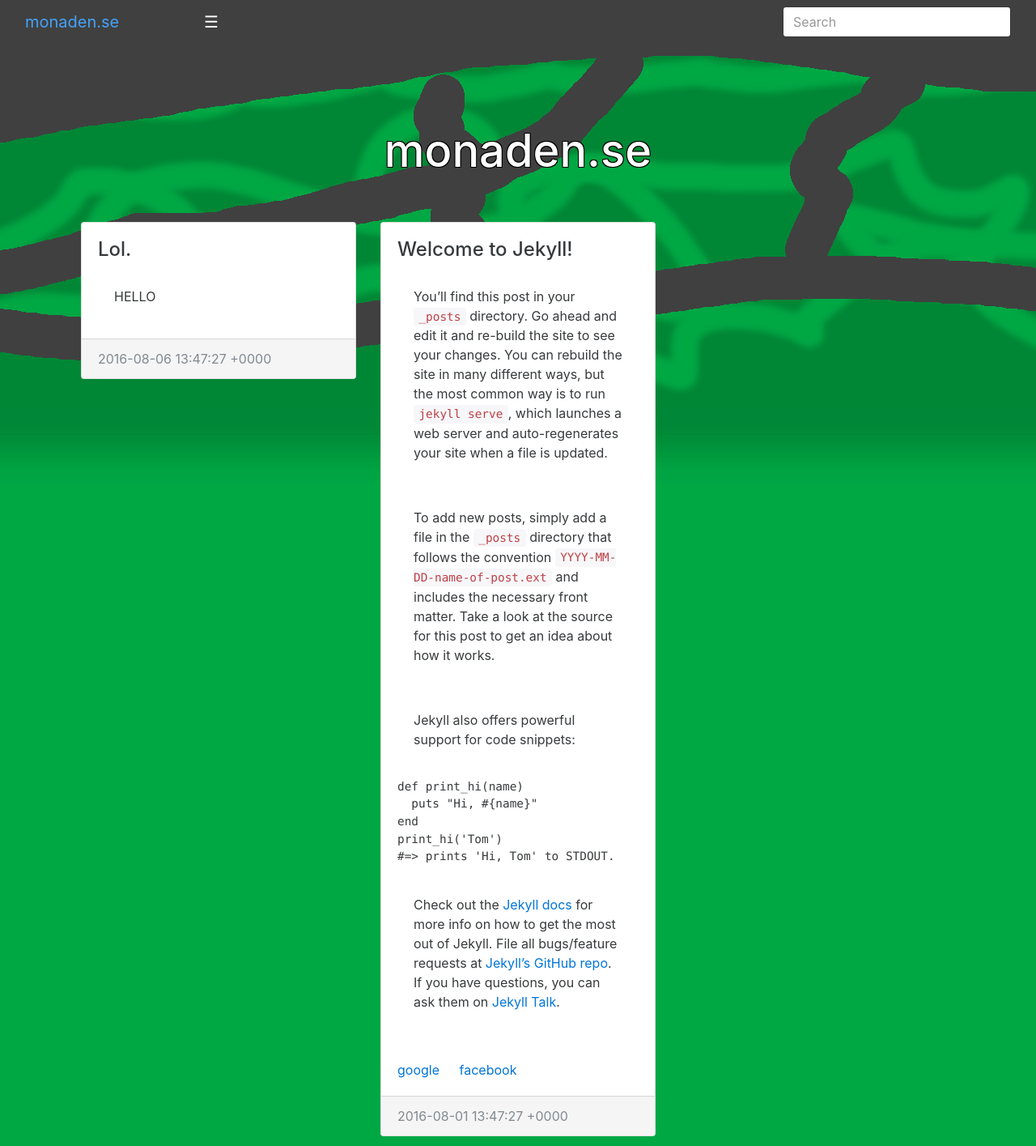
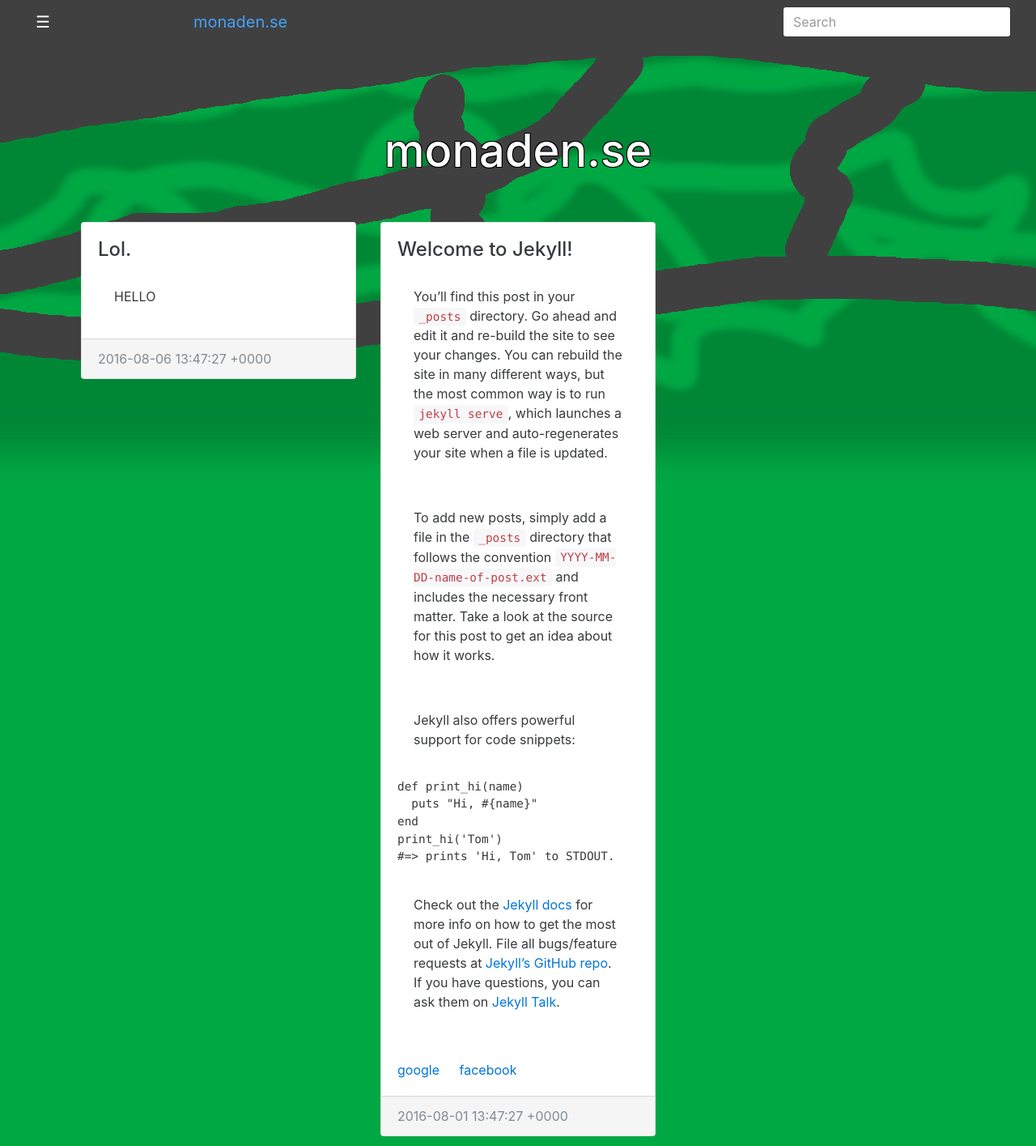
Before and after one commit to DJTunafish/typmagikerna.github.io, a Jekyll site: the page built from index.html, in a window 1280 px wide. Shown: the whole page at 81% size. Built offline with Jekyll 4.4.1, drawn with Linux system fonts in a browser that asks for light colours; a script that is not in the unit is left out.

Commit message:
switch to jquery slidebars library

```diff
--- a/_layouts/default.html
+++ b/_layouts/default.html
@@ -5,15 +5,25 @@
   <meta charset="utf-8">
   <meta name="viewport" content="width=device-width, initial-scale=1">
   <title>Monaden.se</title>
-  <link rel="stylesheet" href="{{ site.url }}{{ site.baseurl }}/css/main.css" media="screen" type="text/css" charset="utf-8" /> {% for src in page.css %}
-  <link rel="stylesheet" href="{{ site.url }}{{ site.baseurl }}/css/{{ src }}" media="screen" type="text/css" charset="utf-8" /> {% endfor %}
+  <link rel="stylesheet" href="{{ site.url }}{{ site.baseurl }}/css/main.css" media="screen" type="text/css" charset="utf-8" />
+  <link rel="stylesheet" href="{{ site.url }}{{ site.baseurl }}/css/dist/slidebars.min.css" media="screen" type="text/css" charset="utf-8" />
+  {% for src in page.css %}
+  <link rel="stylesheet" href="{{ site.url }}{{ site.baseurl }}/css/{{ src }}" media="screen" type="text/css" charset="utf-8" />
+  {% endfor %}
 </head>
 
 <body>
-  <div id="mask"></div>
-  <div id="not-menu">
+  <div id="mask" canvas="container"></div>
+  <div id="not-menu" canvas="container">
     <div class="container">
+
       <nav id="main-navigation">
+        <div id="navtoggle">
+          <button type="button" id="navbar-open-button">
+            &#9776;
+          </button>
+        </div>
+
         <div id="brand">
           <a href="#">monaden.se</a>
         </div>
@@ -22,12 +32,6 @@
           <form>
             <input id="search" type="text" placeholder="Search">
           </form>
-        </div>
-
-        <div id="navtoggle">
-          <button type="button" id="navbar-open-button">
-            &#9776;
-          </button>
         </div>
       </nav>
     </div>
@@ -40,7 +44,7 @@
       {{ content }}
     </div>
   </div>
-  <div id="menu">
+  <div id="menu" off-canvas="id-1 left push">
     <button id="navbar-close-button">
       &#x2716;
     </button>
@@ -75,6 +79,7 @@
 
   <script type="text/javascript" src="{{ site.url }}{{ site.baseurl }}/js/vendor/jquery.min.js"></script>
   <script type="text/javascript" src="{{ site.url }}{{ site.baseurl }}/js/vendor/jquery.color-2.1.2.min.js"></script>
+  <script type="text/javascript" src="{{ site.url }}{{ site.baseurl }}/js/vendor/slidebars.min.js"></script>
   <script type="text/javascript" src="{{ site.url }}{{ site.baseurl }}/js/vendor/bootstrap.js"></script>
   <script type="text/javascript" src="{{ site.url }}{{ site.baseurl }}/js/vendor/imagesloaded.pkgd.min.js"></script>
   <script type="text/javascript" src="{{ site.url }}{{ site.baseurl }}/js/vendor/isotope.pkgd.min.js"></script>
--- a/css/main.scss
+++ b/css/main.scss
@@ -87,27 +87,19 @@
   background-color: black;
   height: 100%;
   width: 300px;
-  position: absolute;
-  transition: transform 0.3s;
-  right: -300px;
-  top: 0;
   z-index: 3000;
 }
 
-#menu.translated {
-  transform: translate(-300px);
-}
-
 #not-menu {
-  padding-top: 54px;
   background-image: url("../images/bg.png");
   background-repeat: no-repeat;
   background-position: center top;
-  transition: transform 0.3s;
+  background-color: #00a844;
+  padding-top: 54px;
 }
 
 #mask {
-  position: fixed;
+  position: absolute;
   top: 0;
   left: 0;
   overflow: hidden;
@@ -115,7 +107,7 @@
   height: 0;
   background-color: #000;
   opacity: 0;
-  transition: opacity 0.3s, width 0 0.3s, height 0 0.3s;
+  transition: opacity 10s, width 0 0.3s, height 0 0.3s;
   z-index: 2000;
 }
 
@@ -124,10 +116,6 @@
   height: 100%;
   opacity: 0.7;
   transition: opacity 0.3s;
-}
-
-#not-menu.translated {
-  transform: translate(-300px);
 }
 
 #main-content {
@@ -156,11 +144,6 @@
         @extend .col-md-6;
         @extend .col-lg-4;
     }
-}
-
-body {
-  background-color: #00a844;
-  overflow-x: hidden;
 }
 
 .card-img {
```
Also changed, not shown: js/menu.coffee (+8 -6 lines), css/dist/slidebars.min.css (added), js/vendor/slidebars.min.js (added).
